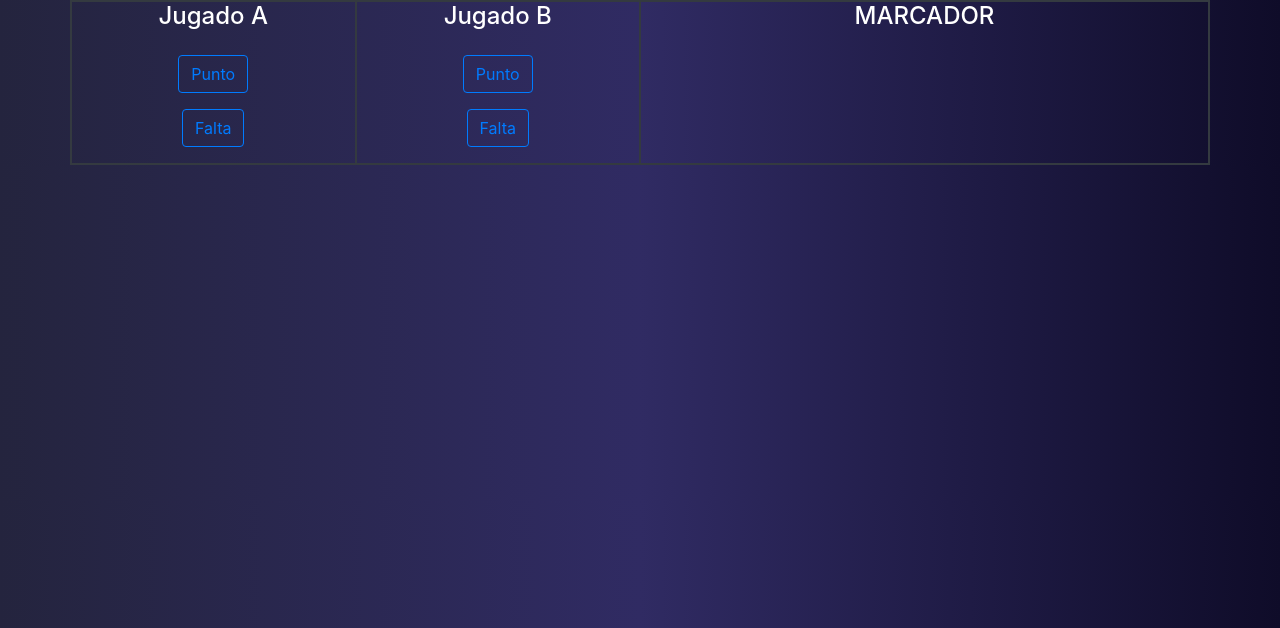
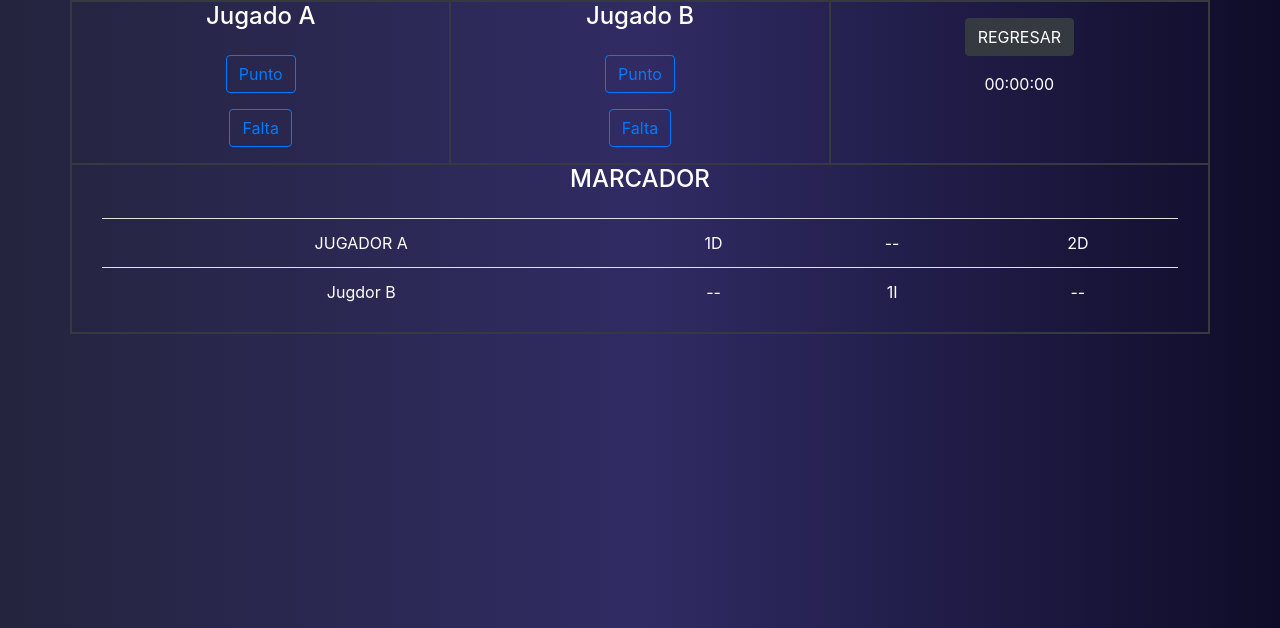
Before and after one commit to IRONR2D2/SquashSport, a plain HTML site: page InterfazScore.html in a window 1280 px wide. Shown: the part 172-800 px from the top of the page. Drawn offline with Linux system fonts and the light colour scheme; a web font is replaced by a local one.

Commit message:
Se modificaron los tamaños

```diff
--- a/InterfazScore.html
+++ b/InterfazScore.html
@@ -32,6 +32,7 @@
 
 <body>
 
+
     <div class="container border border-dark">
 
         <div class="row text-center border border-primary">
@@ -47,7 +48,7 @@
         <div class="row text-center border border-dark">
 
 
-            <div class="col-lg-12 col-md-12 mb-12 border-primary">
+            <div class="col-lg-8 col-md-12 mb-12 border-primary">
                 <h1>0 - 0</h1>
             </div>
 
@@ -57,7 +58,7 @@
         <div class="row text-center">
 
 
-            <div class="col-lg-3 col-md-6 mb-6 border border-dark">
+            <div class="col-lg-4 col-md-6 mb-6 border border-dark">
 
                 <h4>Jugado A</h4>
 
@@ -65,12 +66,12 @@
 
                     <div class="row text-center">
 
-                        <div class="col-lg-12 col-md-6 mb-6 mt-3">
+                        <div class="col-lg-12 col-md-6 col-sm-6 col-6 mb-6 mt-3">
                             <button type="button" class="btn btn-outline-primary">Punto</button>
 
                         </div>
 
-                        <div class="col-lg-12 col-md-6 mb-6 mt-3">
+                        <div class="col-lg-12 col-md-6 col-sm-6 col-6 mb-6 mt-3">
                             <button type="button" class="btn btn-outline-primary mb-3" data-toggle="modal"
                                 data-target="#myModal">Falta</button>
 
@@ -127,7 +128,8 @@
 
 
 
-            <div class="col-lg-3 col-md-6 mb-6 border border-dark">
+
+            <div class="col-lg-4 col-md-6 mb-6 border border-dark">
 
 
                 <h4>Jugado B</h4>
@@ -136,11 +138,11 @@
 
                     <div class="row text-center mb-3">
 
-                        <div class="col-lg-12 col-md-6 mb-6 mt-3">
+                        <div class="col-lg-12 col-md-6 col-sm-6 col-6 mb-6 mt-3">
                             <button type="button" class="btn btn-outline-primary">Punto</button>
                         </div>
 
-                        <div class="col-lg-12 col-md-6 mb-6 mt-3">
+                        <div class="col-lg-12 col-md-6 col-sm-6 col-6 mb-6 mt-3">
                             <button type="button" class="btn btn-outline-primary" data-toggle="modal"
                                 data-target="#myModal">Falta</button>
 
@@ -154,8 +156,56 @@
 
             </div>
 
-            <div class="col-lg-6  mb-6 border border-dark">
+            <div class="col-lg-4  col-md-12 col-sm-6 mb-6 border border-dark">
+                <div class="container">
+                    <div class="row text-center mb-3">
+
+                        <div class="col-lg-12 col-md-6 col-sm-6 mb-6 mt-3">
+                            <button type="button" class="btn btn-dark">REGRESAR</button>
+                        </div>
+
+                        <div class="col-lg-12 col-md-6 col-sm-6 mb-6 mt-3">
+                            <div>00:00:00</div>
+                        </div>
+
+                    </div>
+                </div>
+            </div>
+
+
+            <div class="col-lg-12  col-md-12 col-sm-6 mb-6 border border-dark">
                 <h4>MARCADOR</h4>
+
+                <div class="container">
+                    <div class="row">
+                        <div class="col-lg-12 col-md-12 col-sm-12 mb-6 mt-3">
+                            <table class="table">
+                                <!-- <thead>
+                                    <tr>
+                                        <th scope="col">Jugador A</th>
+                                        <th scope="col">Jugador B</th>
+
+                                    </tr>
+                                </thead> -->
+                                <tbody>
+                                    <tr>
+                                        <td>JUGADOR A</td>
+                                        <td>1D</td>
+                                        <td>--</td>
+                                        <td>2D</td>
+                                    </tr>
+                                    <tr>
+                                        <td>Jugdor B</td>
+                                        <td>--</td>
+                                        <td>1I</td>
+                                        <td>--</td>
+                                    </tr>
+                                </tbody>
+                            </table>
+                        </div>
+
+                    </div>
+                </div>
             </div>
 
         </div>
@@ -173,6 +223,11 @@
 
 </body>
 
+<footer>
+
+</footer>
+
+
 
 <script src="vendor/jquery/jquery.min.js"></script>
 <script src="vendor/bootstrap/js/bootstrap.bundle.min.js"></script>
```
